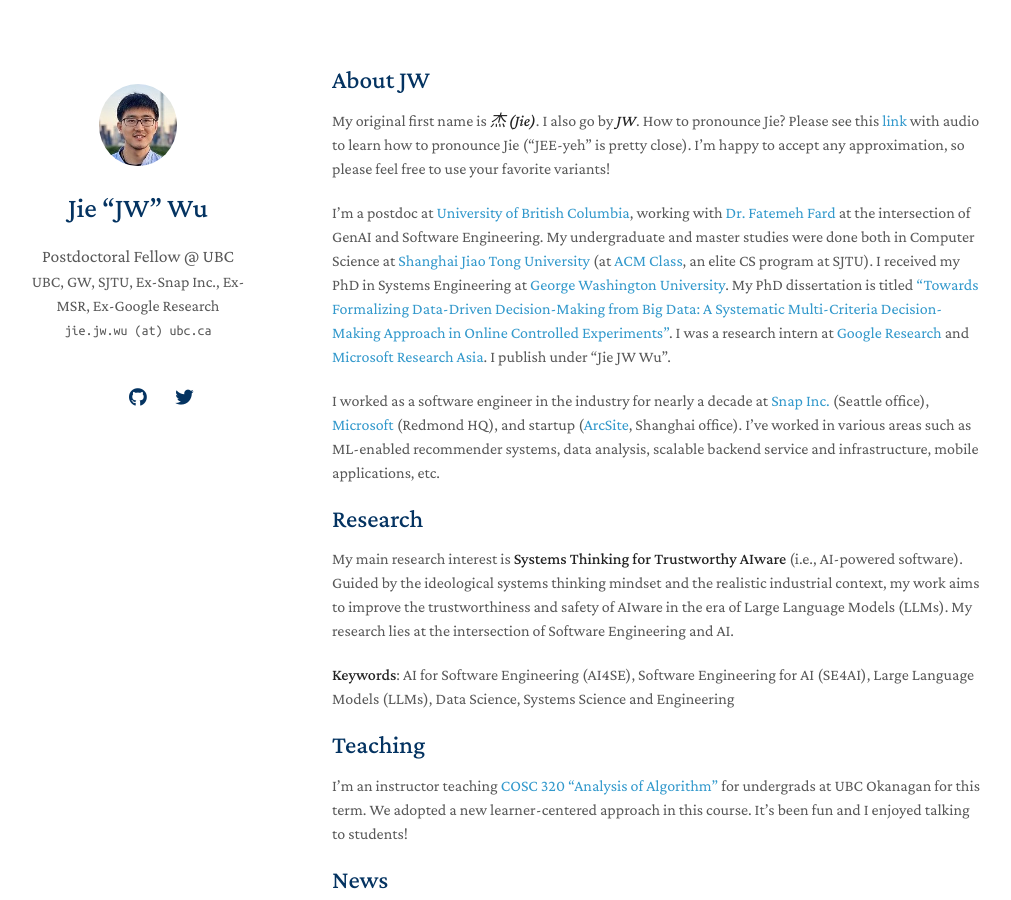
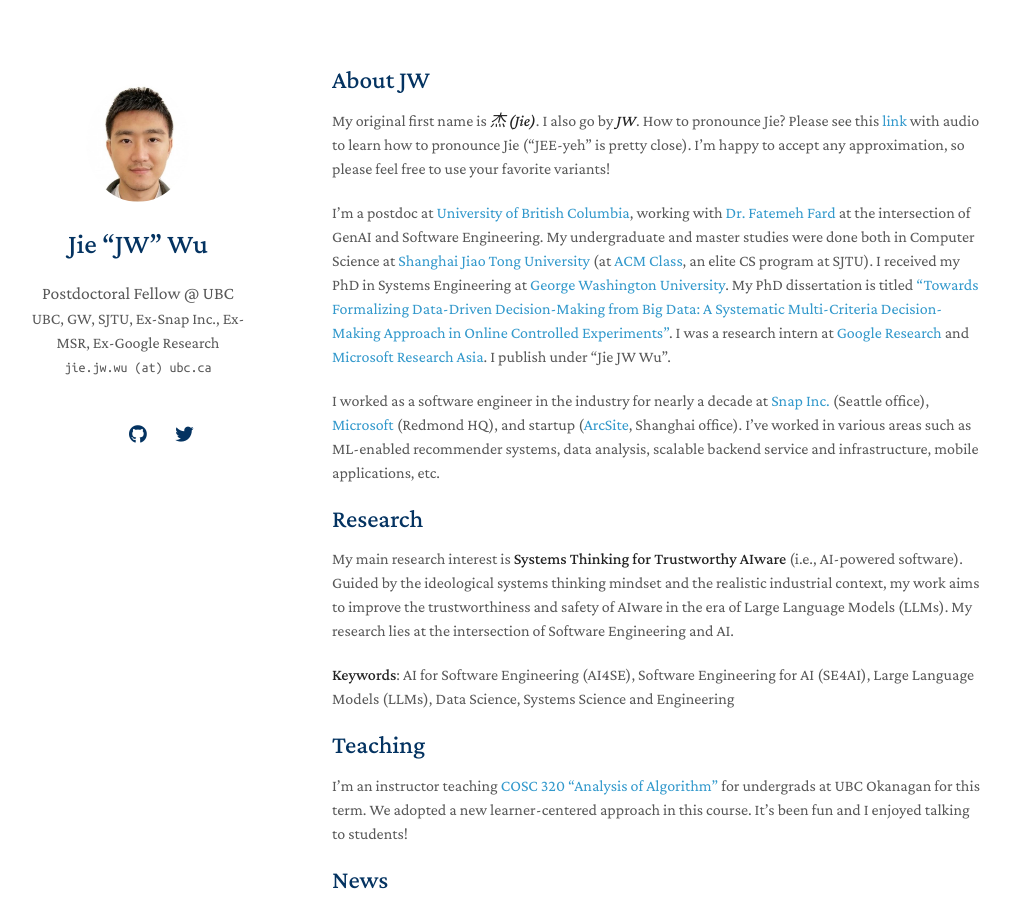
Before and after one commit to yaoyao-liu/minimal-light, a Jekyll site: the page built from index.md, in a window 1280 px wide and 900 px high. Shown: the whole window, without its empty margins (138-1149 px from the left). Built offline with Jekyll 4.4.1, drawn with Linux system fonts in a browser that asks for light colours; nearby versions of some CDN libraries; a style sheet for code colours, icons or effects is not loaded; our own code applies the rules of GitHub Pages for plain Markdown files.

Commit message:
Update _config.yml

```diff
--- a/_config.yml
+++ b/_config.yml
@@ -18,7 +18,7 @@ twitter: https://twitter.com/jw__wu
 
 # Images (e.g., your profile picture and your website's favicon)
 # "favicon" and "favicon_dark" are used for the light and dark modes, respectively.
-avatar: ./assets/img/jw_pic.jpeg
+avatar: ./assets/img/jw.JPG
 favicon: ./assets/img/favicon-jw.png
 favicon_dark: ./assets/img/favicon-jw-dark.png
 
```
